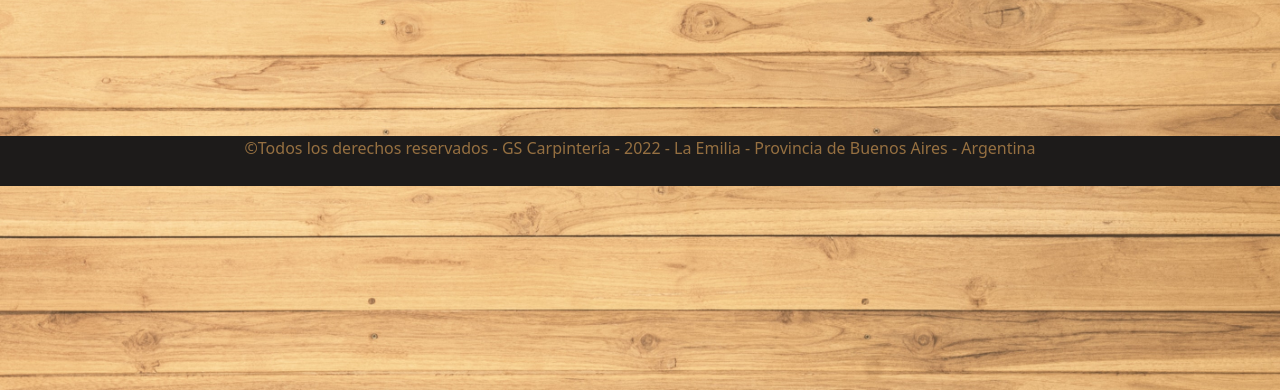
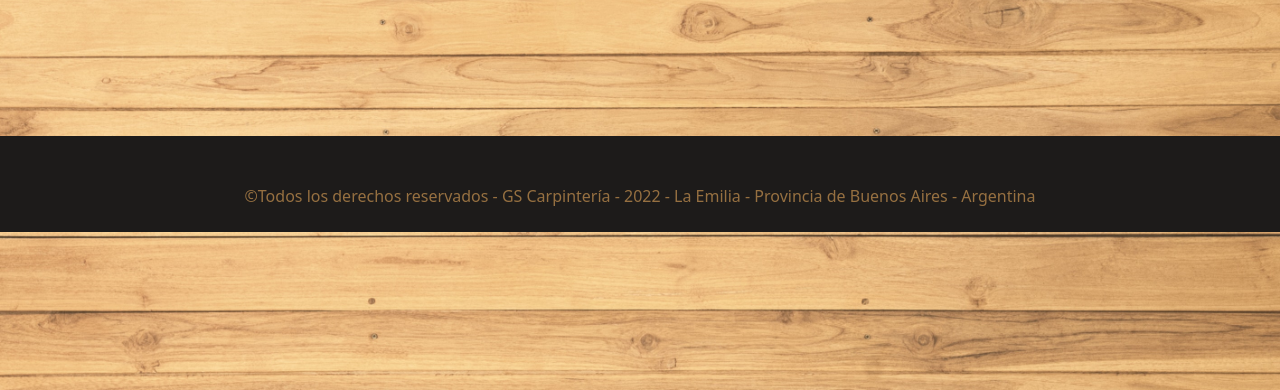
Before and after one commit to Guille-Saya/gs-carpinteria-nuevo, a plain HTML site: page index.html in a window 1280 px wide. Shown: the part 410-800 px from the top of the page. Drawn offline with nearby package versions, Linux system fonts and the light colour scheme.

Commit message:
arreglo en index

```diff
--- a/style.css
+++ b/style.css
@@ -176,10 +176,12 @@ ul{
     background-color: #1d1b1a;
     display: flex;
     width: 100%;
-    height: 50px;
+    height: 30px;
     color:#967041;
     text-align: center;
     justify-content: center;
+    padding: 3rem;
+    margin-bottom: auto;
 }
 
 .contact{
```
